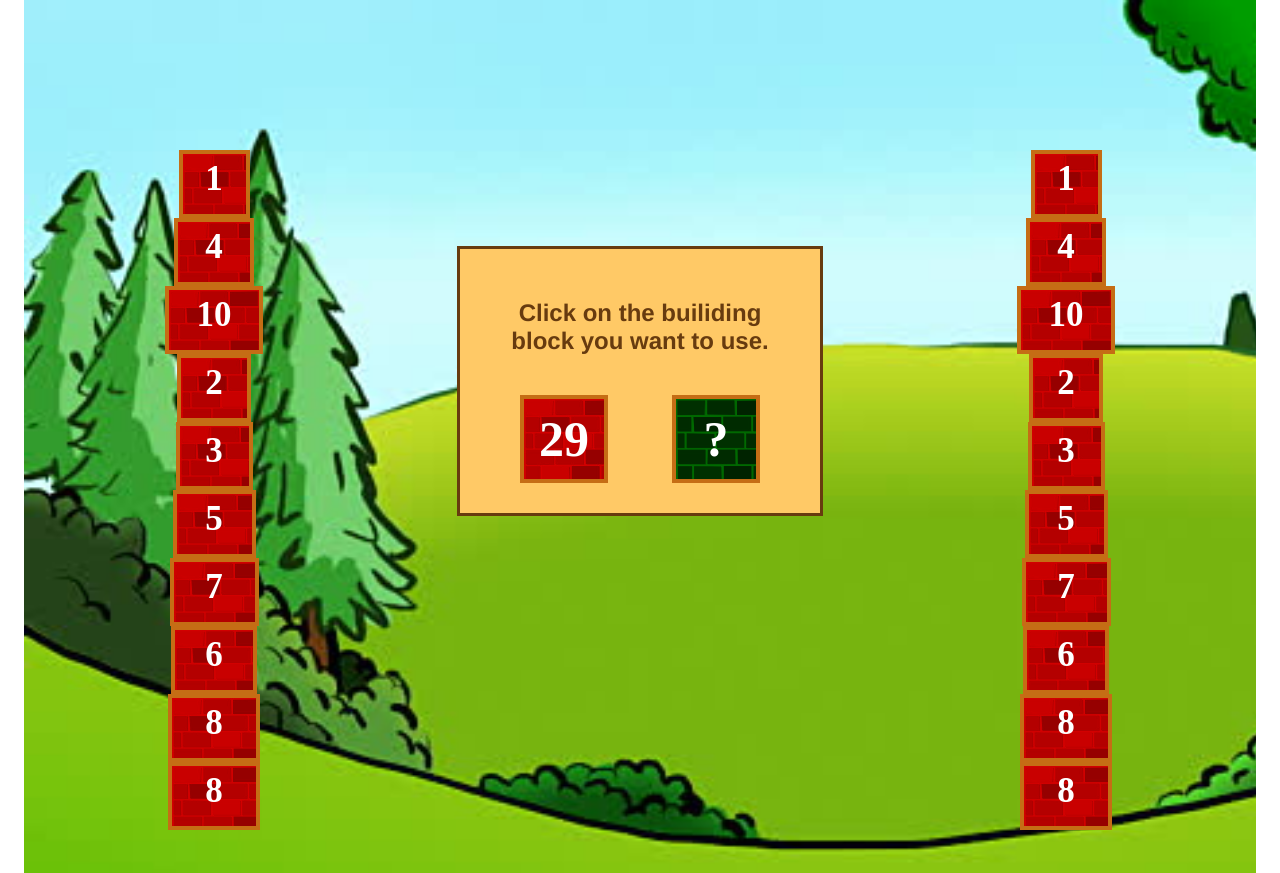
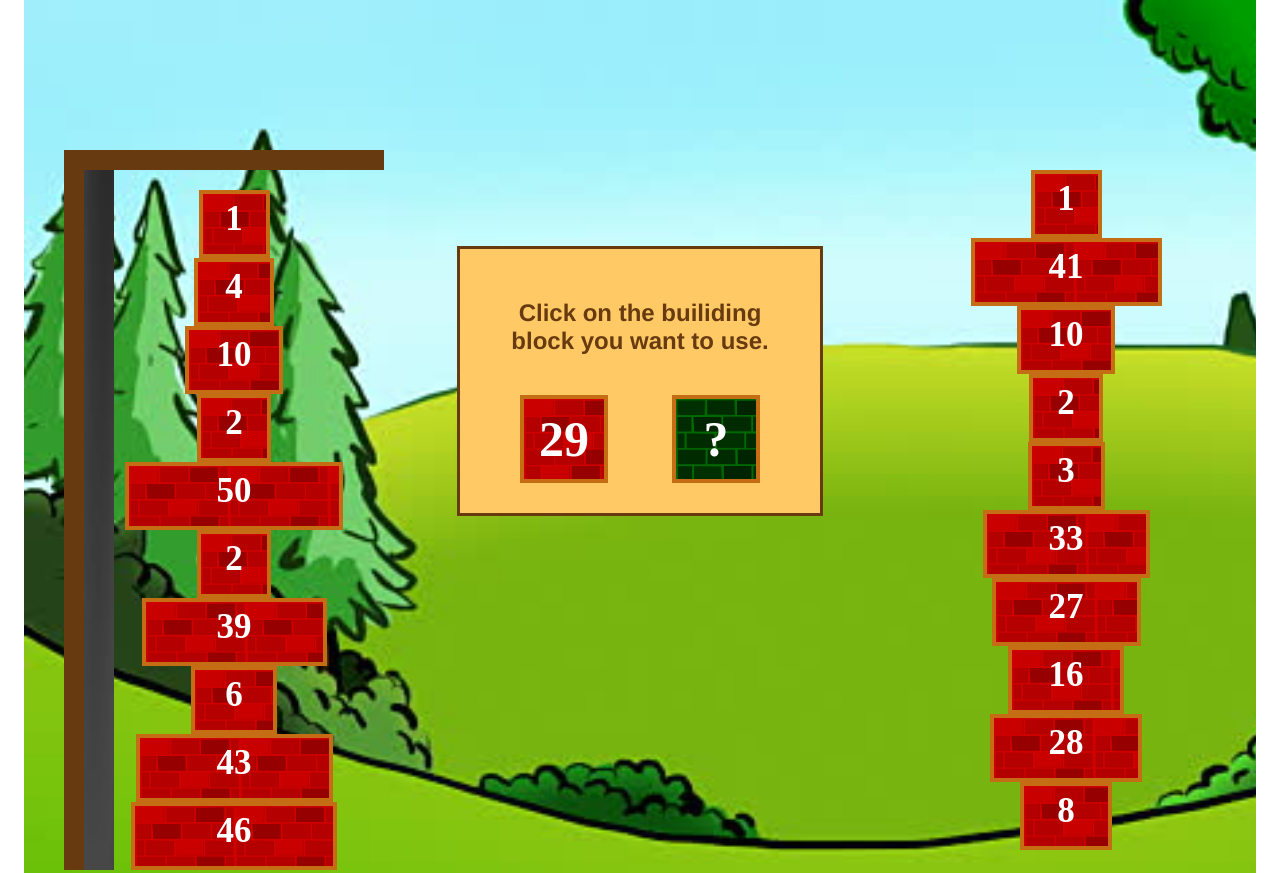
Before and after one commit to millus/TowerBlaster, a plain HTML site: page MillusHtml/index.html in a window 1280 px wide. Shown: the top 873 px of the page. Drawn offline with Linux system fonts and the light colour scheme.

Commit message:
Added curtain animation

```diff
--- a/MillusHtml/css/style.css
+++ b/MillusHtml/css/style.css
@@ -13,28 +13,38 @@ html, body{
     padding-right: 40px;
     background-image: url("../images/cartoonwoods.jpg");
     background-repeat: no-repeat;
-    background-size: cover;
+    background-size:cover;
     padding-top:150px;
 }
 
 #player1{
   float:left;
   width:300px;
+  border-top: 20px solid #673b0f;
+  border-left: 20px solid #673b0f;
+  padding-top: 20px;
 }
 
 #player2{
   float:right;
   width: 300px;
+  padding-top: 20px;
 }
 
-/*#cover{
+#cover{
   opacity: 1;
   position:absolute;
   z-index: 99999;
-  width: 200px;
+  width: 30px;
   height:700px;
+  background-image: url("../images/curtain.jpg");
+  background-size: cover;
   background-color: grey;
-}*/
+  background-blend-mode:luminosity;
+  margin-top: 20px;
+  margin-left: 20px;
+}
+
 .boxes{
   border: 4px solid #c56d15;
   background-color: red;
@@ -81,14 +91,12 @@ html, body{
   margin-left: 10%;
 }
 
-
 #secret-choice{
  float:right;
  background-color: green;
  border: 4px solid #c56d15;
  margin-right: 10%;
 }
-
 
 .selectedboxes{
   background-image: url("../images/redbrick.jpg");
--- a/MillusHtml/index.html
+++ b/MillusHtml/index.html
@@ -20,23 +20,23 @@
       <div class="boxes" id="p1box2">4</div>
       <div class="boxes" id="p1box3">10</div>
       <div class="boxes" id="p1box4">2</div>
-      <div class="boxes" id="p1box5">3</div>
-      <div class="boxes" id="p1box6">5</div>
-      <div class="boxes" id="p1box7">7</div>
+      <div class="boxes" id="p1box5">50</div>
+      <div class="boxes" id="p1box6">2</div>
+      <div class="boxes" id="p1box7">39</div>
       <div class="boxes" id="p1box8">6</div>
-      <div class="boxes" id="p1box9">8</div>
-      <div class="boxes" id="p1box10">8</div>
+      <div class="boxes" id="p1box9">43</div>
+      <div class="boxes" id="p1box10">46</div>
     </div>
     <div id="player2">
       <div class="boxes" id="p2box1">1</div>
-      <div class="boxes" id="p2box2">4</div>
+      <div class="boxes" id="p2box2">41</div>
       <div class="boxes" id="p2box3">10</div>
       <div class="boxes" id="p2box4">2</div>
       <div class="boxes" id="p2box5">3</div>
-      <div class="boxes" id="p2box6">5</div>
-      <div class="boxes" id="p2box7">7</div>
-      <div class="boxes" id="p2box8">6</div>
-      <div class="boxes" id="p2box9">8</div>
+      <div class="boxes" id="p2box6">33</div>
+      <div class="boxes" id="p2box7">27</div>
+      <div class="boxes" id="p2box8">16</div>
+      <div class="boxes" id="p2box9">28</div>
       <div class="boxes" id="p2box10">8</div>
     </div>
 
--- a/MillusHtml/js/script.js
+++ b/MillusHtml/js/script.js
@@ -1,6 +1,11 @@
 (function(){
 	var boxElements = document.getElementsByClassName("boxes");
-	initBoxSizes();
+
+  setTimeout(function(){
+    hideOpponent('cover');
+  }, 5000);
+
+  initBoxSizes();
 
     function initBoxSizes(){
         var numOfBoxElements = boxElements.length;
@@ -32,8 +37,26 @@
         };
     }
 
-    /*setTimeout(function () {
-        document.getElementById('cover').style.opacity = 0;
-    }, 5000);*/
+
+    function hideOpponent (idObj) {
+      document.getElementById(idObj).style.opacity = 1;
+      animateWidth(idObj);
+    };
+
+
+    function animateWidth(idObj){
+      var elem = document.getElementById(idObj);
+      var maxWidth = 280;
+      var curWidth = 30;
+      var id = setInterval(frame, 10);
+      function frame(){
+      if(curWidth === maxWidth){
+        clearInterval(id);
+      } else {
+        curWidth++;
+        elem.style.width = curWidth + 'px';
+      }
+    }
+   };
 
 })();
```
Also changed, not shown: MillusHtml/images/curtain.jpg (added).
